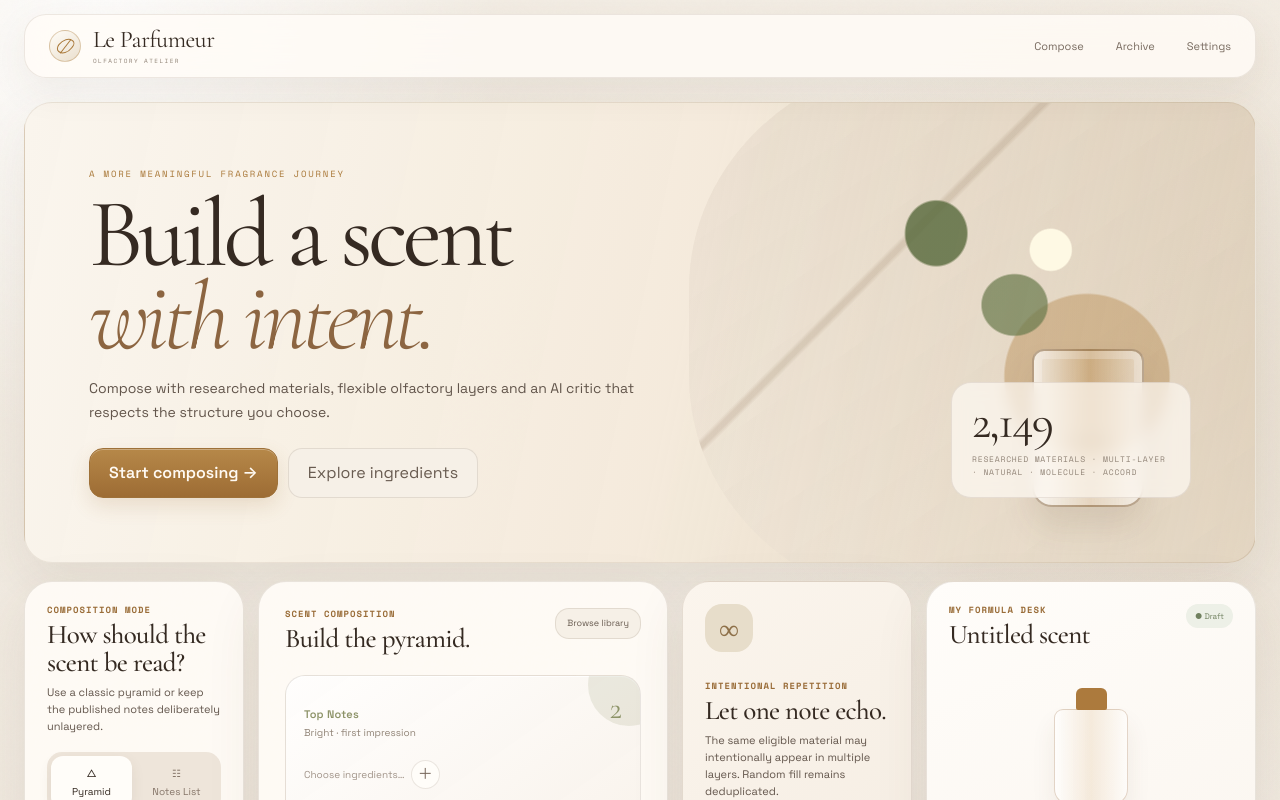
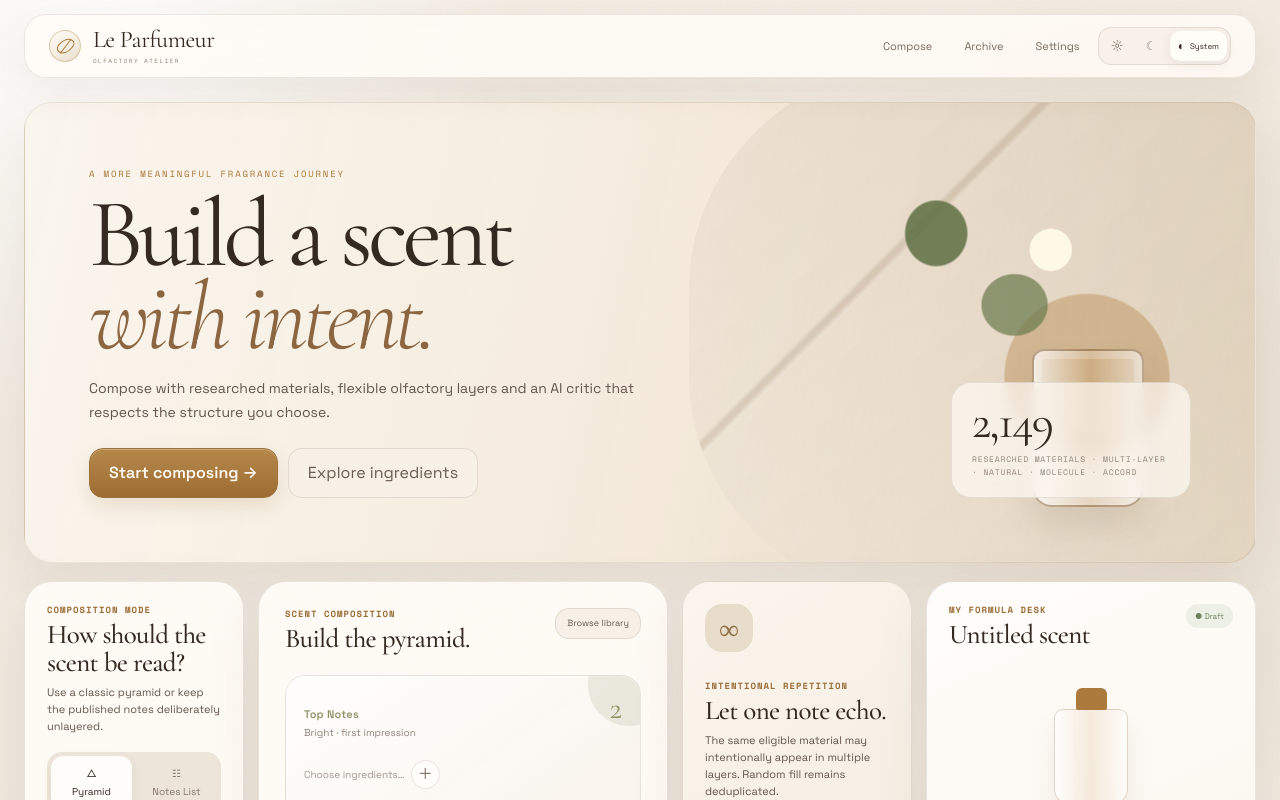
Before and after one commit to ayamkabisat-byte/leperfumer, a Next.js app: page / in a window 1280 px wide. Shown: the top 800 px of the page. Built offline with nearby package versions, Linux system fonts and the light colour scheme.

Commit message:
Wire Warm Atelier Nocturne theme into app shell

```diff
--- a/app/layout.tsx
+++ b/app/layout.tsx
@@ -1,17 +1,33 @@
 import type { Metadata } from 'next';
 import Link from 'next/link';
+import ThemeSwitcher from '@/components/ThemeSwitcher';
 import './globals.css';
 import './warm-bento-v2.css';
+import './nocturne.css';
 
 export const metadata: Metadata = {
   title: 'Le Parfumeur — Olfactory Atelier',
   description: 'Racik formula aroma, analisis dengan AI, dan arsipkan konsep parfum Anda.',
 };
 
+const themeBootstrap = `
+(function () {
+  try {
+    var stored = localStorage.getItem('leperfumer_theme');
+    var preference = stored === 'light' || stored === 'dark' || stored === 'system' ? stored : 'system';
+    var dark = preference === 'dark' || (preference === 'system' && window.matchMedia('(prefers-color-scheme: dark)').matches);
+    var root = document.documentElement;
+    root.dataset.themePreference = preference;
+    root.dataset.theme = dark ? 'dark' : 'light';
+    root.style.colorScheme = dark ? 'dark' : 'light';
+  } catch (_) {}
+})();`;
+
 export default function RootLayout({ children }: Readonly<{ children: React.ReactNode }>) {
   return (
-    <html lang="id">
+    <html lang="id" suppressHydrationWarning>
       <head>
+        <script dangerouslySetInnerHTML={{ __html: themeBootstrap }} />
         <link rel="preconnect" href="https://fonts.googleapis.com" />
         <link rel="preconnect" href="https://fonts.gstatic.com" crossOrigin="anonymous" />
         <link href="https://fonts.googleapis.com/css2?family=Cormorant+Garamond:ital,wght@0,300;0,400;0,500;0,600;1,300;1,400&family=Space+Grotesk:wght@300;400;500;600&family=Space+Mono:wght@400;700&display=swap" rel="stylesheet" />
@@ -26,10 +42,13 @@ export default function RootLayout({ children }: Readonly<{ children: React.Reac
                 <span className="hidden md:block font-mono-lab text-[6px] uppercase tracking-[.24em] mt-1" style={{color:'var(--muted)'}}>Olfactory atelier</span>
               </span>
             </Link>
-            <div className="nav-links flex items-center gap-6 md:gap-8 text-[11px]">
-              <Link href="/" className="nav-link">Compose</Link>
-              <Link href="/gallery" className="nav-link">Archive</Link>
-              <Link href="/settings" className="nav-link">Settings</Link>
+            <div className="nav-actions">
+              <div className="nav-links flex items-center gap-6 md:gap-8 text-[11px]">
+                <Link href="/" className="nav-link">Compose</Link>
+                <Link href="/gallery" className="nav-link">Archive</Link>
+                <Link href="/settings" className="nav-link">Settings</Link>
+              </div>
+              <ThemeSwitcher />
             </div>
           </nav>
         </div>
```
